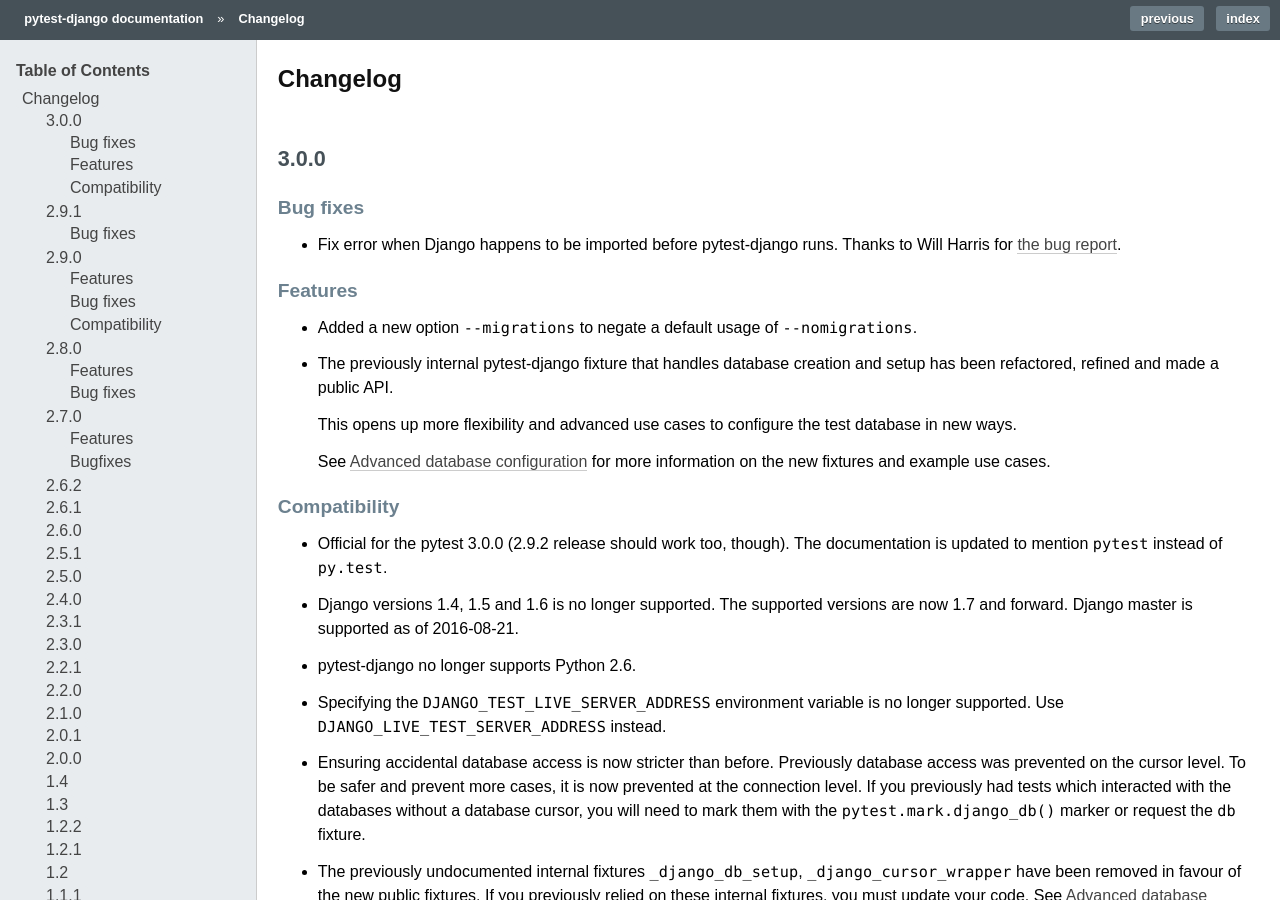
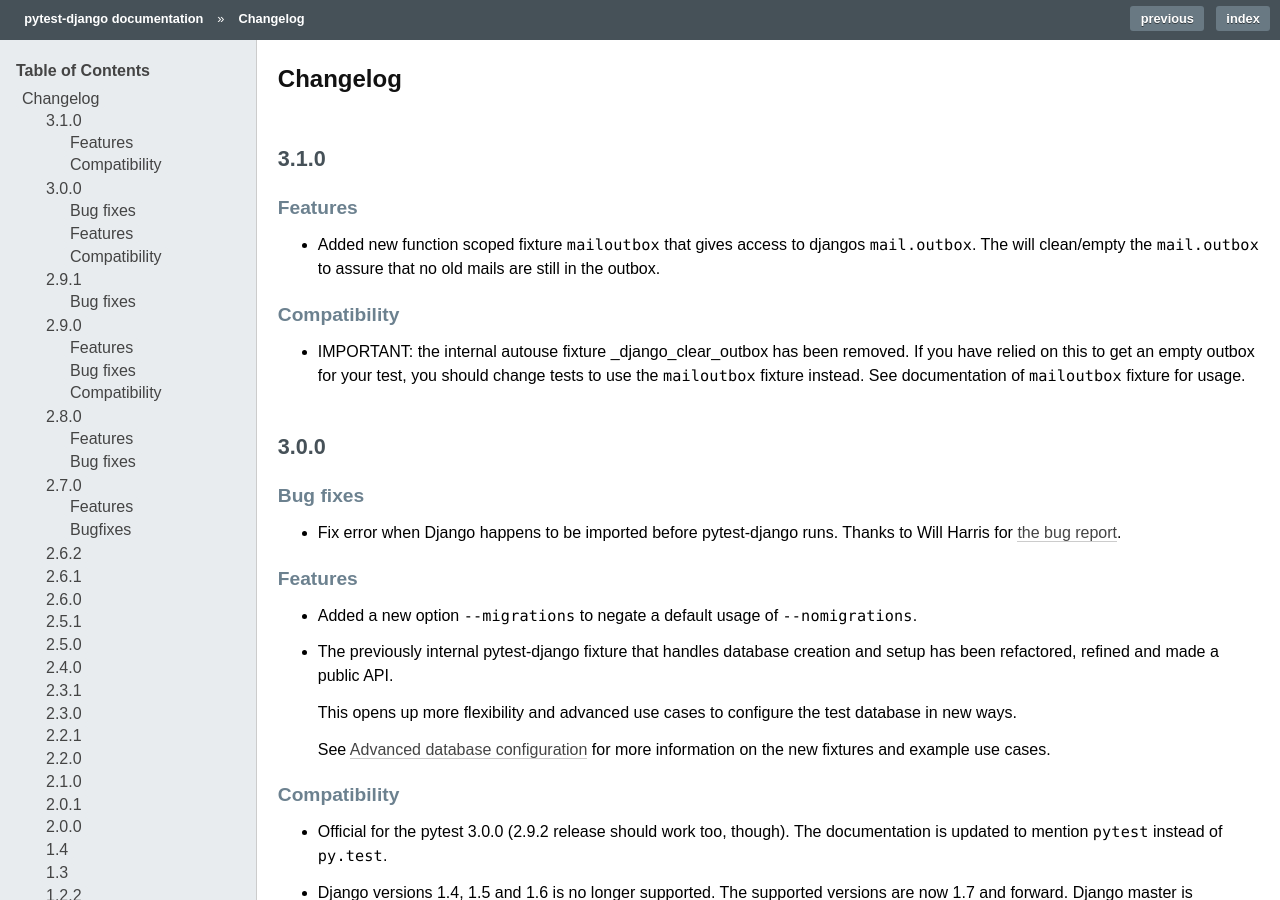
Before and after one commit to pytest-dev/pytest-django, a Sphinx documentation site: the page built from docs/changelog.rst, in a window 1280 px wide and 900 px high. Built offline with Sphinx 7.4.7, drawn with Linux system fonts in a browser that asks for light colours.

Commit message:
added information to changelog to inform about mailoutbox and removal of _django_clear_outbox

```diff
--- a/docs/changelog.rst
+++ b/docs/changelog.rst
@@ -1,5 +1,21 @@
 Changelog
 =========
+
+3.1.0
+-----
+
+Features
+^^^^^^^^
+* Added new function scoped fixture ``mailoutbox`` that gives access to
+  djangos ``mail.outbox``. The will clean/empty the ``mail.outbox`` to
+  assure that no old mails are still in the outbox.
+
+Compatibility
+^^^^^^^^^^^^^
+* IMPORTANT: the internal autouse fixture _django_clear_outbox has been
+  removed. If you have relied on this to get an empty outbox for your
+  test, you should change tests to use the ``mailoutbox`` fixture instead.
+  See documentation of ``mailoutbox`` fixture for usage.
 
 3.0.0
 -----
```
